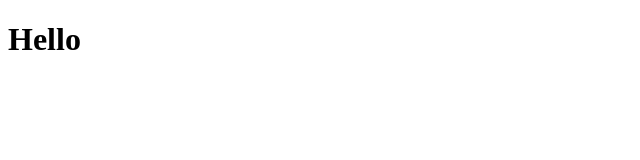
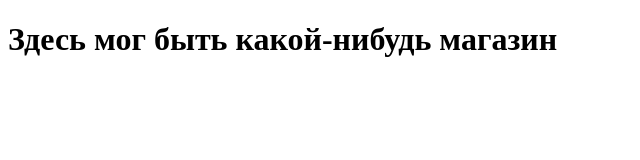
Before and after one commit to Nikola00Tesla/wed-adds-TelegramBot, a plain HTML site: page index.html in a window 1280 px wide. Shown: the whole page, without its empty margins (0-640 px from the left). Drawn offline with Linux system fonts and the light colour scheme.

Commit message:
ивсс

```diff
--- a/index.html
+++ b/index.html
@@ -4,9 +4,8 @@
     <meta charset="UTF-8">
     <meta http-equiv="X-UA-Compatible" content="IE=edge">
     <meta name="viewport" content="width=device-width, initial-scale=1.0">
-    <title>Document</title>
 </head>
 <body>
-    <h1>Hello</h1>
+    <h1>Здесь мог быть какой-нибудь магазин</h1>
 </body>
 </html>
```
